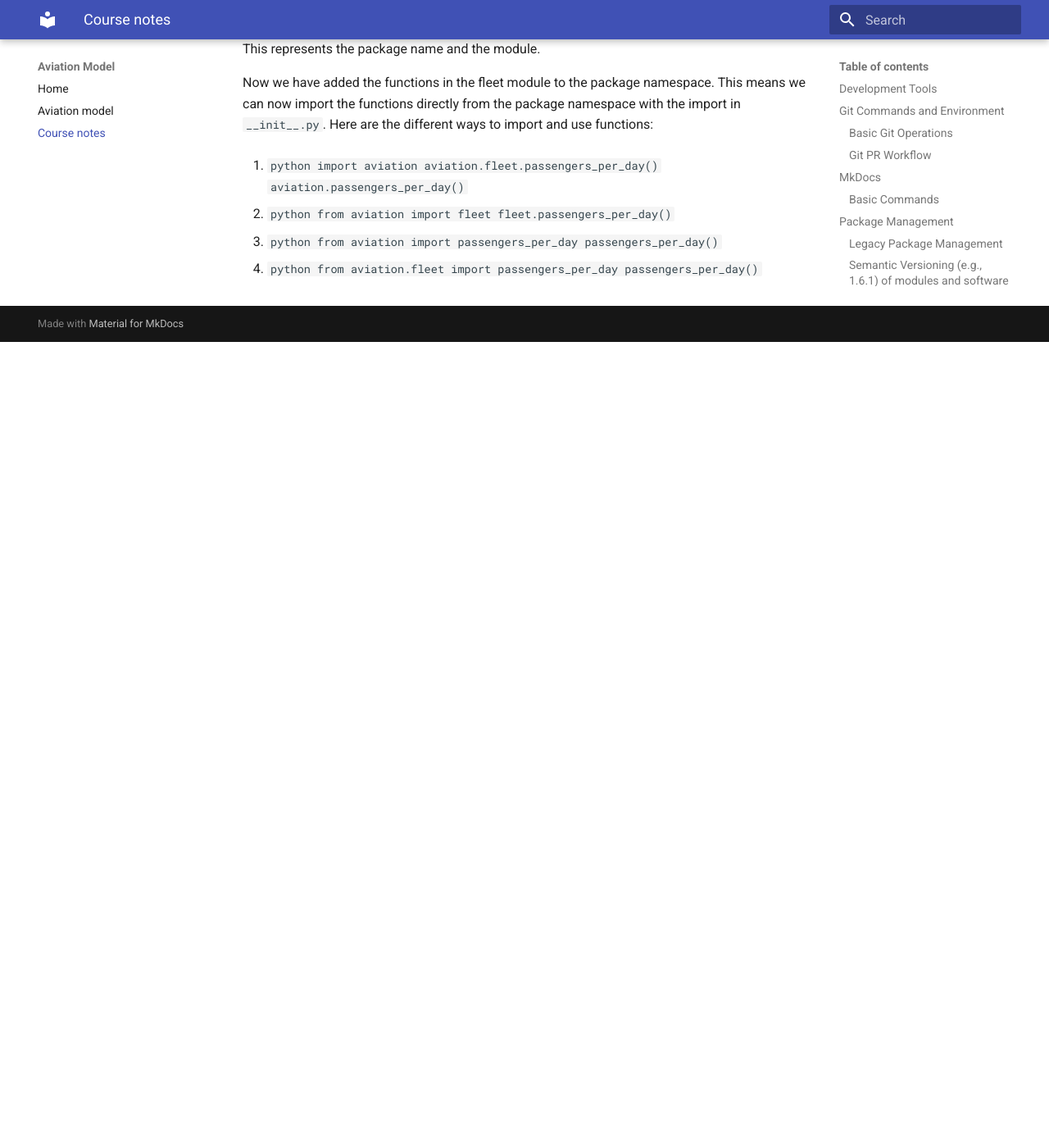
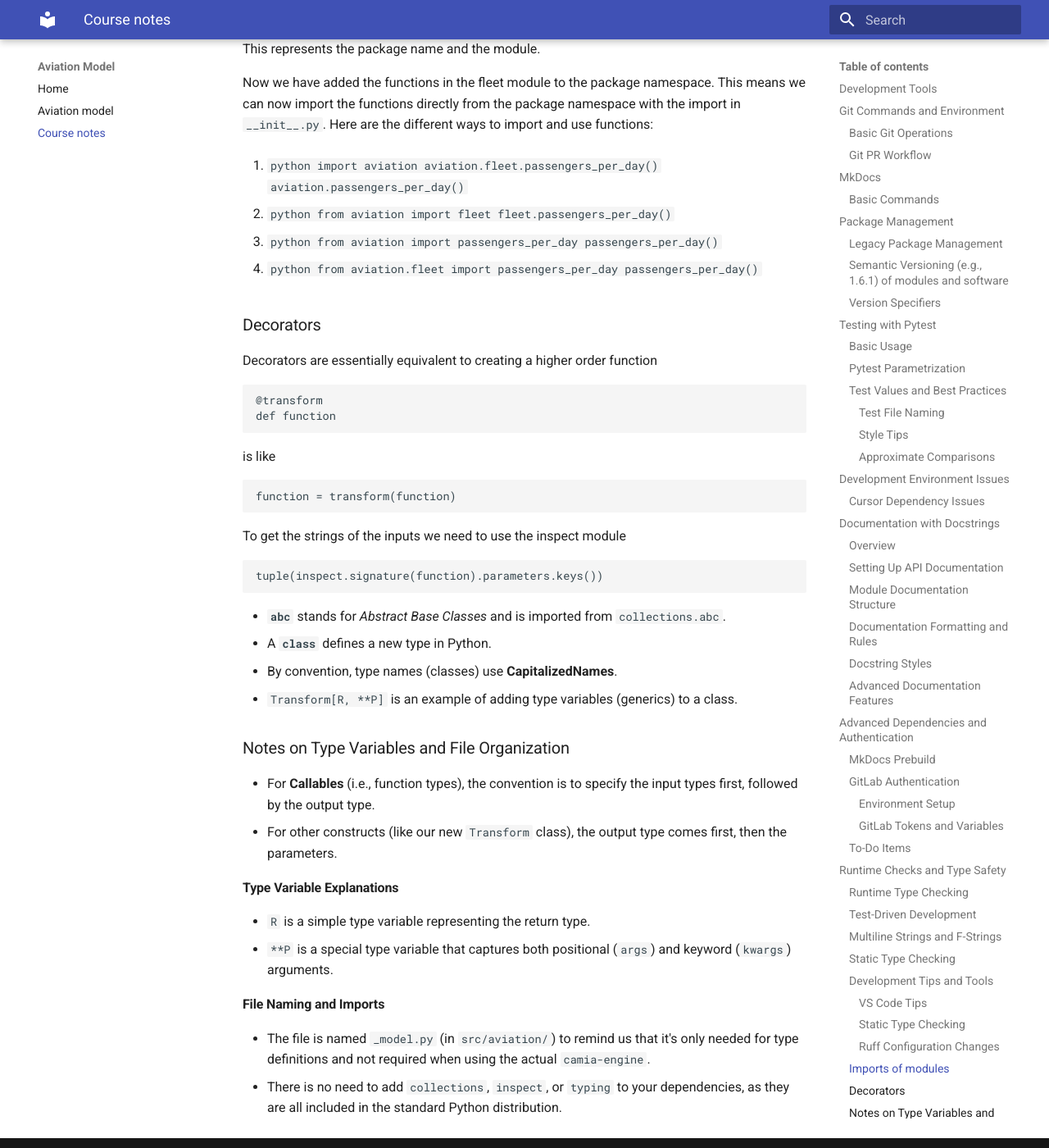
Before and after one commit to kilianbra/aviation, an MkDocs documentation site: the page built from docs/course_notes.md, in a window 1280 px wide and 1400 px high, scrolled down 6605 px. Shown: the whole window at 82% size. Built offline with MkDocs 1.6.1 and Material for MkDocs 9.7.7, drawn with Linux system fonts in a browser that asks for light colours; before the commit the page ends 7022 px from its top, so only the background shows below that.

Commit message:
add course notes from this session first

````diff
--- a/docs/course_notes.md
+++ b/docs/course_notes.md
@@ -296,3 +296,44 @@ Now we have added the functions in the fleet module to the package namespace. Th
    from aviation.fleet import passengers_per_day
    passengers_per_day()
    ```
+
+### Decorators
+
+Decorators are essentially equivalent to creating a higher order function
+
+```python
+@transform
+def function
+```
+
+is like
+
+```python
+function = transform(function)
+```
+
+To get the strings of the inputs we need to use the inspect module
+
+```python
+tuple(inspect.signature(function).parameters.keys())
+```
+
+- **`abc`** stands for _Abstract Base Classes_ and is imported from `collections.abc`.
+- A **`class`** defines a new type in Python.
+- By convention, type names (classes) use **CapitalizedNames**.
+- `Transform[R, **P]` is an example of adding type variables (generics) to a class.
+
+### Notes on Type Variables and File Organization
+
+- For **Callables** (i.e., function types), the convention is to specify the input types first, followed by the output type.
+- For other constructs (like our new `Transform` class), the output type comes first, then the parameters.
+
+#### Type Variable Explanations
+
+- `R` is a simple type variable representing the return type.
+- `**P` is a special type variable that captures both positional (`args`) and keyword (`kwargs`) arguments.
+
+#### File Naming and Imports
+
+- The file is named `_model.py` (in `src/aviation/`) to remind us that it's only needed for type definitions and not required when using the actual `camia-engine`.
+- There is no need to add `collections`, `inspect`, or `typing` to your dependencies, as they are all included in the standard Python distribution.
````
